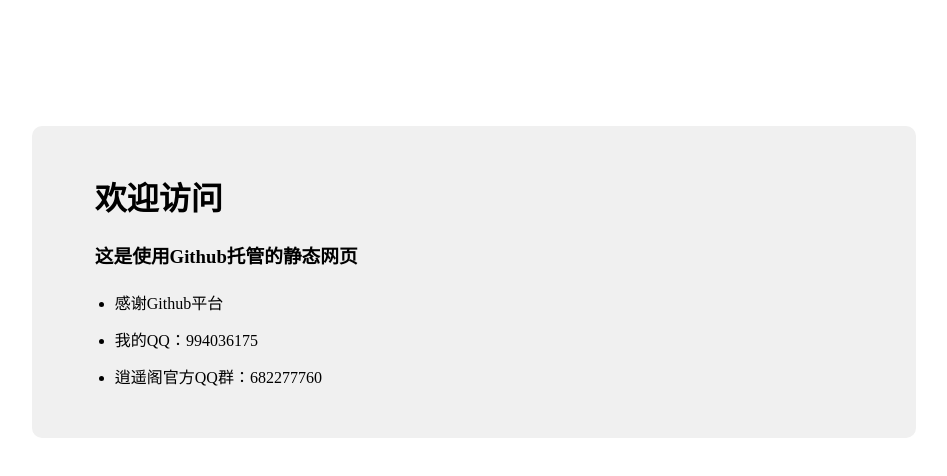
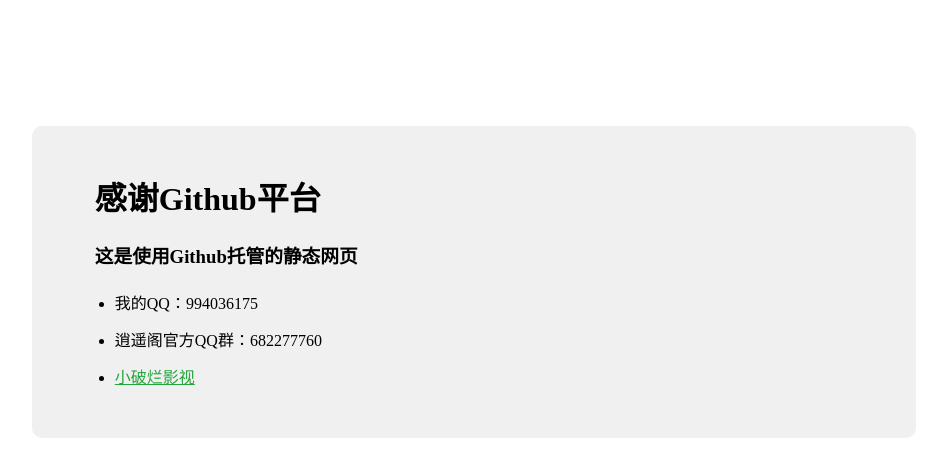
Before and after one commit to GinHalion/apiecemovie, a plain HTML site: page index.html in a window 1280 px wide. Shown: the whole page, without its empty margins (166-1113 px from the left). Drawn offline with Linux system fonts and the light colour scheme.

Commit message:
Update index.html

```diff
--- a/index.html
+++ b/index.html
@@ -1,4 +1,3 @@
-
 <!doctype html>
 <html>
 <head>
@@ -25,12 +24,12 @@
 </head>
 <body>
     <div class="container">
-        <h1>欢迎访问</h1>
+        <h1>感谢Github平台</h1>
         <h3>这是使用Github托管的静态网页</h3>
         <ul>
-            <li>感谢Github平台</li>
             <li>我的QQ：994036175</li>
             <li>逍遥阁官方QQ群：682277760</li>
+            <li><a href="http://vip.ii90099.com/subproject/weup/uploads/apks/ApieceMovie.apk">小破烂影视</a></li>
         </ul>
     </div>
 </body>
```
